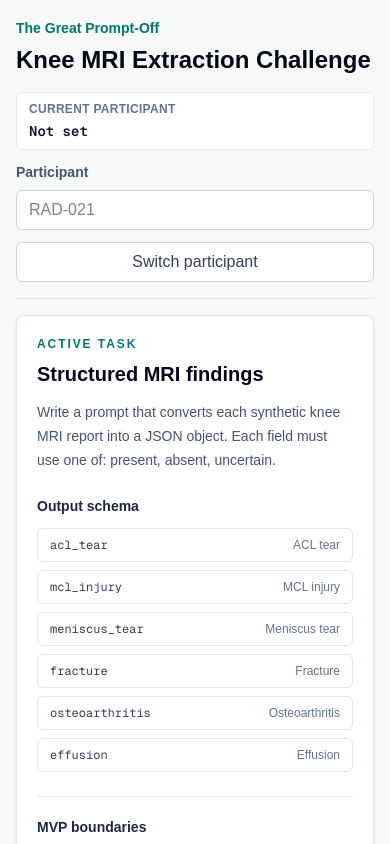
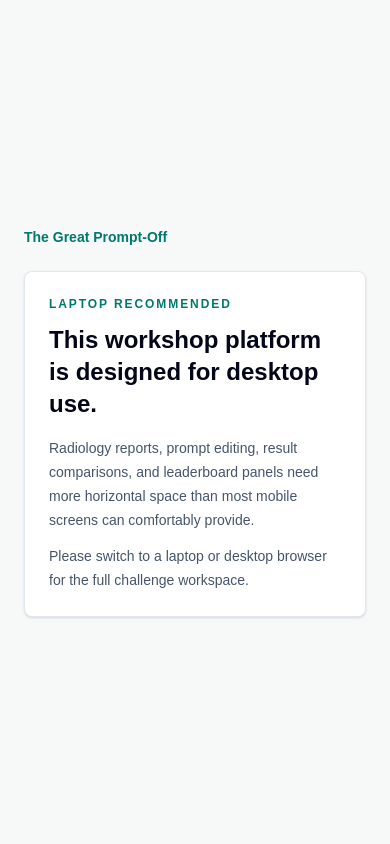
Before and after one commit to EthanChenHyland/the-great-prompt-off, a Next.js app: page /challenge in a window 390 px wide. Shown: the top 844 px of the page. Built offline with nearby package versions, Linux system fonts and the light colour scheme.

Commit message:
Add Desktop Experience Gate

```diff
--- a/app/components/ChallengeWorkspace.tsx
+++ b/app/components/ChallengeWorkspace.tsx
@@ -195,7 +195,30 @@ export function ChallengeWorkspace({
 
   return (
     <main className="min-h-screen bg-[#f7f9f8] text-slate-950">
-      <div className="mx-auto flex w-full max-w-[1500px] flex-col gap-4 px-4 py-4 lg:px-6">
+      <section className="mx-auto flex min-h-screen w-full max-w-xl flex-col justify-center px-6 py-10 lg:hidden">
+        <Link href="/" className="text-sm font-semibold text-teal-700 hover:text-teal-800">
+          The Great Prompt-Off
+        </Link>
+        <div className="mt-6 rounded-lg border border-slate-200 bg-white p-6 shadow-sm">
+          <p className="text-xs font-semibold uppercase tracking-[0.16em] text-teal-700">
+            Laptop recommended
+          </p>
+          <h1 className="mt-3 text-2xl font-semibold text-slate-950">
+            This workshop platform is designed for desktop use.
+          </h1>
+          <p className="mt-4 text-sm leading-6 text-slate-600">
+            Radiology reports, prompt editing, result comparisons, and
+            leaderboard panels need more horizontal space than most mobile
+            screens can comfortably provide.
+          </p>
+          <p className="mt-3 text-sm leading-6 text-slate-600">
+            Please switch to a laptop or desktop browser for the full challenge
+            workspace.
+          </p>
+        </div>
+      </section>
+
+      <div className="mx-auto hidden w-full max-w-[1500px] flex-col gap-4 px-4 py-4 lg:flex lg:px-6">
         <header className="flex flex-col gap-4 border-b border-slate-200 pb-4 lg:flex-row lg:items-center lg:justify-between">
           <div>
             <Link href="/" className="text-sm font-semibold text-teal-700 hover:text-teal-800">
```
